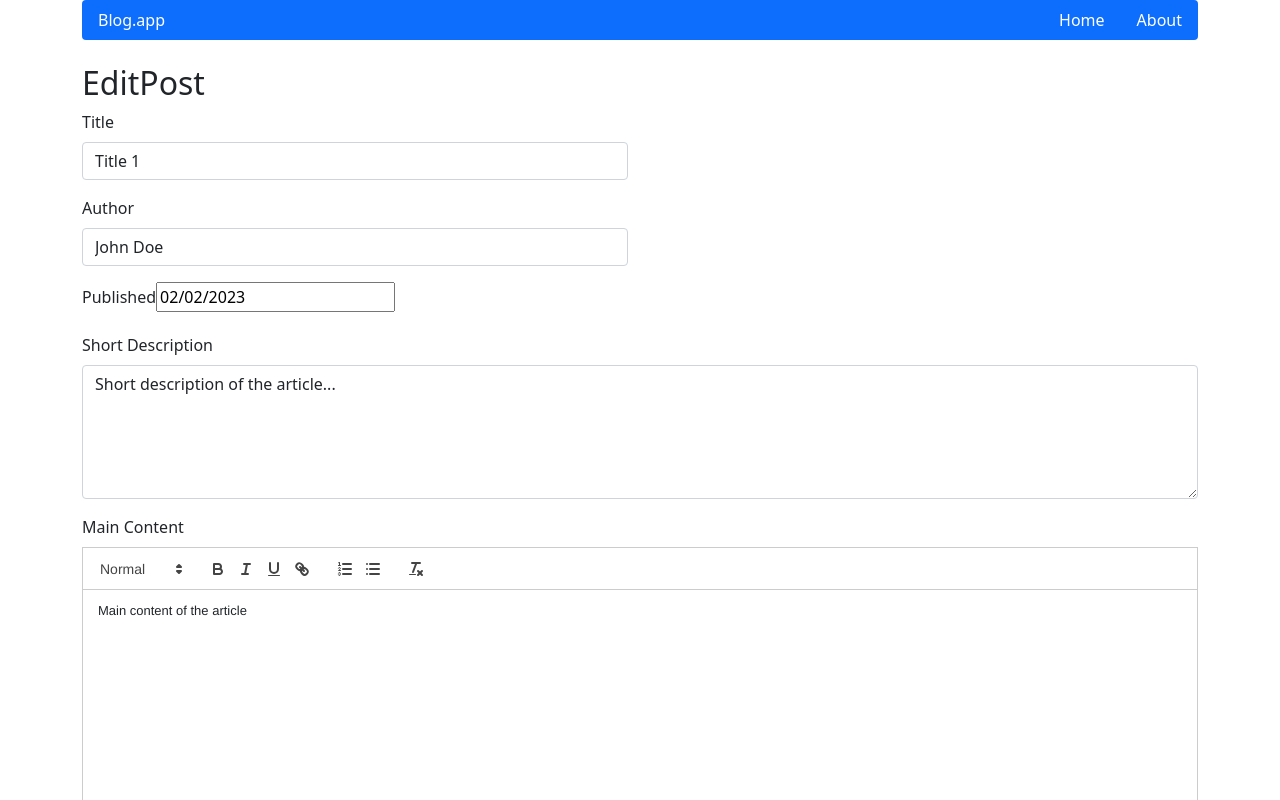
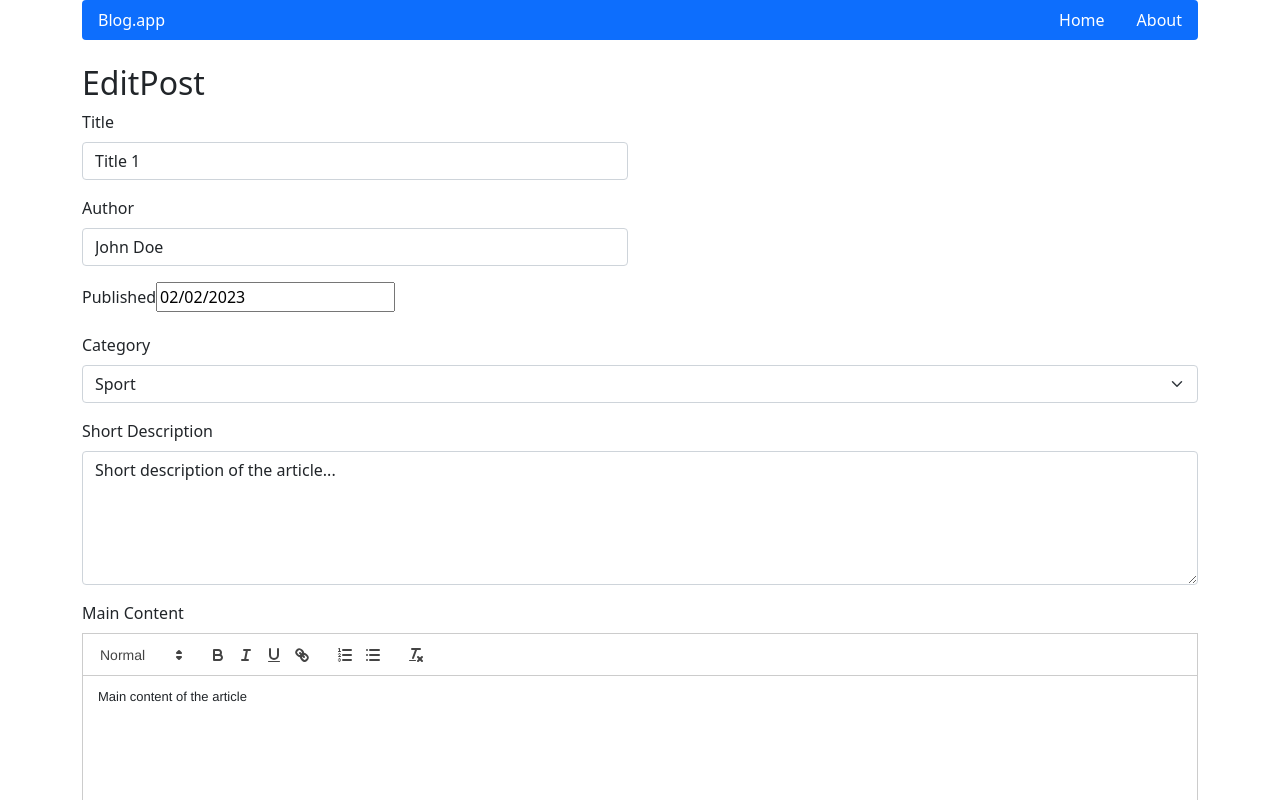
Before and after one commit to Justek9/react-blog-app, a React (Create React App) app: page /post/edit/1 in a window 1280 px wide. Shown: the top 800 px of the page. Built offline with nearby package versions, Linux system fonts and the light colour scheme.

Commit message:
add categories to posts

```diff
--- a/src/components/features/EditPostForm.js
+++ b/src/components/features/EditPostForm.js
@@ -9,7 +9,7 @@ const EditPostForm = () => {
 	const navigate = useNavigate()
 	const dispatch = useDispatch()
 
-
+	console.log(post.category)
 
 	const handleSubmit = post => {
 		dispatch(editPost({ ...post, id }))
@@ -25,7 +25,7 @@ const EditPostForm = () => {
 				title={post.title}
 				author={post.author}
 				publishedDate={post.publishedDate}
-				category={post.selectedCategory}
+				category={post.category}
 				shortDescription={post.shortDescription}
 				content={post.content}
 			/>
--- a/src/components/features/Post.js
+++ b/src/components/features/Post.js
@@ -20,6 +20,10 @@ const Post = ({ post }) => {
 						<span className='fw-bold'>Published: </span>
 						{dateToStr(post.publishedDate)}
 					</Card.Text>
+					<Card.Text>
+						<span className='fw-bold'>Category: </span>
+						{post.category}
+					</Card.Text>
 					<Card.Text>{post.shortDescription}</Card.Text>
 					<Button variant='primary' as={NavLink} to={`/post/${post.id}`}>
 						Read more
--- a/src/components/features/PostForm.js
+++ b/src/components/features/PostForm.js
@@ -9,6 +9,8 @@ import 'react-quill/dist/quill.snow.css'
 import DatePicker from 'react-datepicker'
 import 'react-datepicker/dist/react-datepicker.css'
 import { useForm } from 'react-hook-form'
+import { useSelector } from 'react-redux'
+import { getAllCategories } from '../../redux/categoriesReudx'
 
 const PostForm = ({ action, actionText, ...props }) => {
 	const [title, setTitle] = useState(props.title || '')
@@ -16,8 +18,13 @@ const PostForm = ({ action, actionText, ...props }) => {
 	const [publishedDate, setPublishedDate] = useState(props.publishedDate || new Date())
 	const [shortDescription, setShortDescription] = useState(props.shortDescription || '')
 	const [content, setContent] = useState(props.content || '')
+	const [category, setCategory] = useState(props.category || '')
+
 	const [contentError, setContentError] = useState(false)
 	const [dateError, setDateError] = useState(false)
+
+	const categories = useSelector(state => getAllCategories(state))
+	console.log(categories)
 
 	const handleSubmit = e => {
 		// validate date and post content:
@@ -76,6 +83,22 @@ const PostForm = ({ action, actionText, ...props }) => {
 						{dateError && <small className='d-block form-text text-danger mt-2'>Date can't be empty</small>}
 					</Form.Group>
 				</Col>
+
+				<Col xs='12'>
+					<Form.Group className='mb-3'>
+						<Form.Label>Category</Form.Label>
+						<Form.Select aria-label='Select category' value={category} onChange={e => setCategory(e.target.value)}>
+							{categories.map((category, i) => {
+								return (
+									<option key={i}>
+										{category}
+									</option>
+								)
+							})}
+						</Form.Select>
+					</Form.Group>
+				</Col>
+
 				<Col xs='12'>
 					<Form.Group className='mb-3'>
 						<Form.Label>Short Description</Form.Label>
--- a/src/components/pages/ShowPost.js
+++ b/src/components/pages/ShowPost.js
@@ -27,6 +27,10 @@ const ShowPost = () => {
 						<span className='fw-bold'>Published: </span>
 						{dateToStr(post.publishedDate)}
 					</p>
+					<p>
+						<span className='fw-bold'>Category: </span>
+						{post.category}
+					</p>
 					<p dangerouslySetInnerHTML={{ __html: post.content }} />
 				</div>
 				<div className='d-flex justify-content-center'>
--- /dev/null
+++ b/src/redux/categoriesReudx.js
@@ -0,0 +1,13 @@
+//selectors
+export const getAllCategories = ({ categories }) => {
+	return categories
+}
+
+const categoriesReducer = (statePart = [], action) => {
+	switch (action.type) {
+		default:
+			return statePart
+	}
+}
+
+export default categoriesReducer
--- a/src/redux/initialState.js
+++ b/src/redux/initialState.js
@@ -7,6 +7,7 @@ const initialState = {
 			content: 'Main content of the article',
 			publishedDate: new Date('02-02-2023'),
 			author: 'John Doe',
+			category: 'Sport',
 		},
 
 		{
@@ -16,6 +17,7 @@ const initialState = {
 			content: 'Main content of the article',
 			publishedDate: new Date('02-03-2023'),
 			author: 'John Doe',
+			category: 'Sport',
 		},
 		{
 			id: '3',
@@ -24,6 +26,7 @@ const initialState = {
 			content: 'Main content of the article',
 			publishedDate: new Date('02-04-2023'),
 			author: 'John Doe',
+			category: 'News',
 		},
 		{
 			id: '4',
@@ -32,8 +35,10 @@ const initialState = {
 			content: 'Main content of the article',
 			publishedDate: new Date('02-05-2023'),
 			author: 'John Doe',
+			category: 'Movies',
 		},
 	],
+	categories: ['Select category...', 'Sport', 'News', 'Movies'],
 }
 
 export default initialState
--- a/src/redux/store.js
+++ b/src/redux/store.js
@@ -1,9 +1,11 @@
 import { createStore, combineReducers } from 'redux'
 import initialState from './initialState'
 import postsReducer from './postsRedux'
+import categoriesReducer from './categoriesReudx'
 
 const subreducers = {
 	posts: postsReducer,
+	categories: categoriesReducer,
 }
 
 const reducer = combineReducers(subreducers)
```
